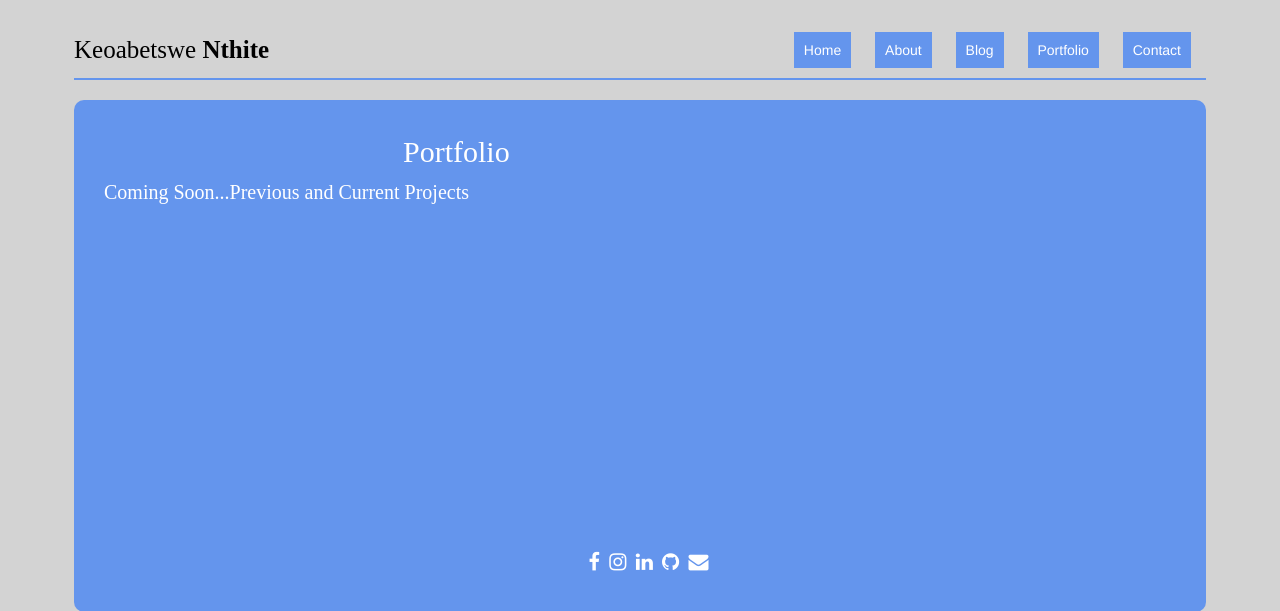
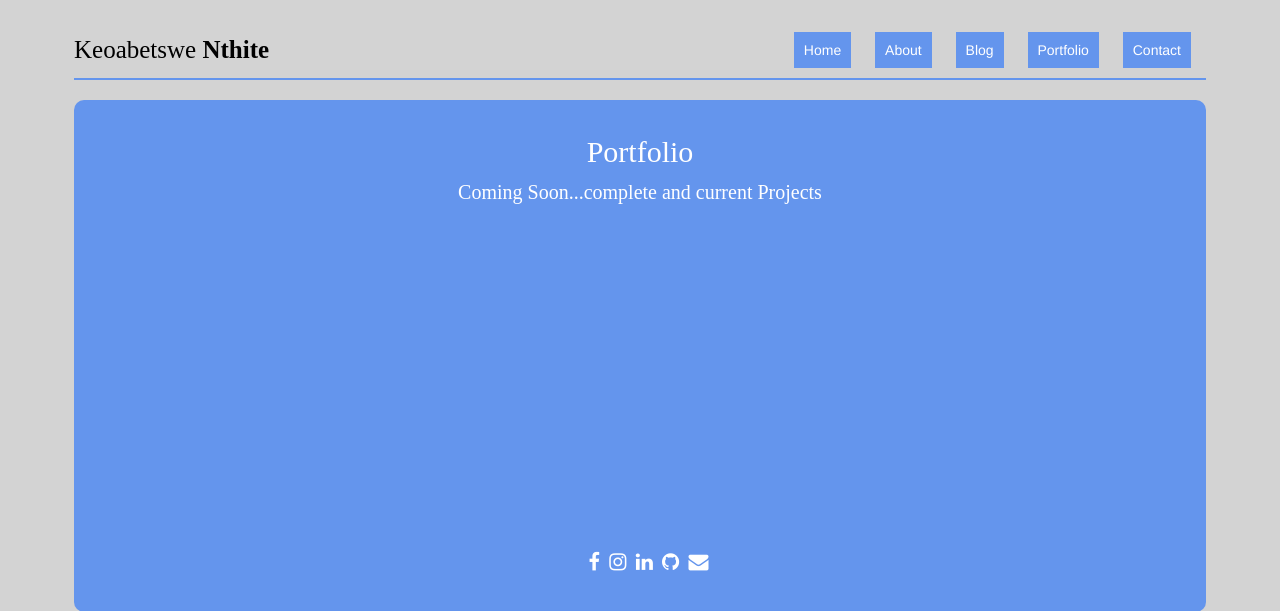
Before and after one commit to Keoabetswe/Personal-Website, a PHP site: page /portfolio.php in a window 1280 px wide. Shown: the top 611 px of the page. Run offline with PHP 8.4, Linux system fonts and the light colour scheme.

Commit message:
edited content

```diff
--- a/back-end.php
+++ b/back-end.php
@@ -71,10 +71,10 @@
 		</div>
 
 		<!-- Content row -->
-		<div class="row" id="content" style="background-color:lightgrey;">
+		<div id="content" style="background-color:lightgrey;">
 			<div id="maincontent" >
 
-				<h1>Projects</h1>
+				<h1 >Projects</h1>
 				<table class="table table-bordered table-hover">
 					<tr>
 						<th width="10%">Project Num</th>
@@ -85,13 +85,11 @@
 						<th width="15%">Contributor(s)</th>
 						<th width="7%">Image</th>
 
-
 						<th width="10%">Action</th>
 
 					</tr>
 
 				</table>
-
 					<center><input type="submit" class="btn btn-primary submit" name="project-form" value="Create Project"/></center>
 			</div>
 		</div>
--- a/login.php
+++ b/login.php
@@ -83,7 +83,7 @@
 				  	</div>
 
 				  	<div class="input-login">
-					  <input type="submit" class="btn btn-login submit" name="login-form" value="Login"/>
+					  <input type="submit" class="btn btn-login submit" name="login" value="Login"/>
 				  	</div></center>
 				  </form>
 			</div>
--- a/portfolio.php
+++ b/portfolio.php
@@ -32,24 +32,21 @@
 	        <a href="portfolio.php">Portfolio</a>
    	        <a href="contact.php">Contact</a>
 	    </div>
-
 	</div>
-
 
 	<!--  break -->
 	<br/>
 
 	<!-- main content-->
 	<div id="content">
-		<div id="maincontent" class="col-md-8">
+		<div id="maincontent">
 
 
 		<h2 id="contentHeader">Portfolio</h2>
-		<p>Coming Soon...Previous and Current Projects</p>
+		<center><p id="contentBody">Coming Soon...complete and current Projects</p></center>
 
-
-<!-- break -->
-<br><br><br><br><br><br><br><br><br><br><br>
+		<!-- break -->
+		<br><br><br><br><br><br><br><br><br><br><br>
 
 	<!-- closes maincontent -->
 	</div>
@@ -65,7 +62,7 @@
 		</small>
 	</div>
 
-	<!-- content -->
+	<!-- closes content -->
 	</div>
 
 </body>
```
Also changed, not shown: blog.php (+7 -10 lines).
